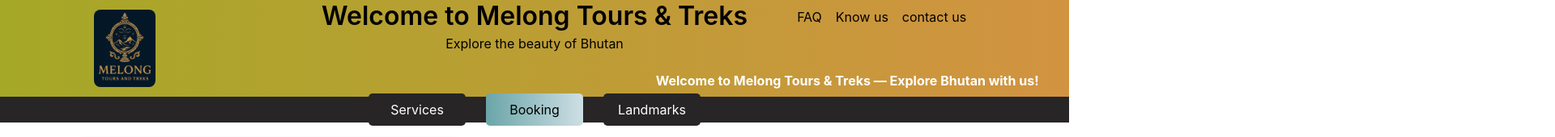
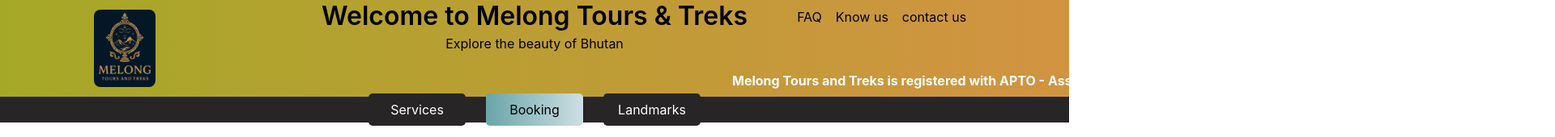
Before and after one commit to Lekden/melong, a React (Create React App) app: page /melong/faq in a window 1280 px wide. Both pictures are taken after a click on the button "Back to Home". Shown: the top 170 px of the page at 81% size, 1920 px wide, since content can reach past the window. Built offline with nearby package versions, Linux system fonts and the light colour scheme.

Commit message:
animation change

```diff
--- a/src/components/Home.css
+++ b/src/components/Home.css
@@ -42,6 +42,7 @@
     width: 7%;
     height: 80%;
     border-radius: 8px;
+    z-index: 2;
 }
 
 /* Tabs (Buttons) container */
@@ -272,6 +273,7 @@
     padding: 10px;
     color: rgb(255, 255, 255);
     font-weight: bold;
+    z-index: 1;
 }
 
 @keyframes moveText {
@@ -280,6 +282,6 @@
     }
 
     100% {
-        transform: translateX(-90%);
+        transform: translateX(-100%);
     }
 }
--- a/src/components/Home.js
+++ b/src/components/Home.js
@@ -19,7 +19,7 @@
                         <h1 className="heading">Welcome to Melong Tours & Treks</h1>
                         <p className="subheading">Explore the beauty of Bhutan</p>
                         <div className="moving-text">
-                            Welcome to Melong Tours & Treks — Explore Bhutan with us!
+                            Melong Tours and Treks is registered with APTO - Assoication of Bhutanese Guide Operators, approved by Tourism Council of Bhutan.
                         </div>
                         <div className='image-banner'></div>
                     </div>
```
